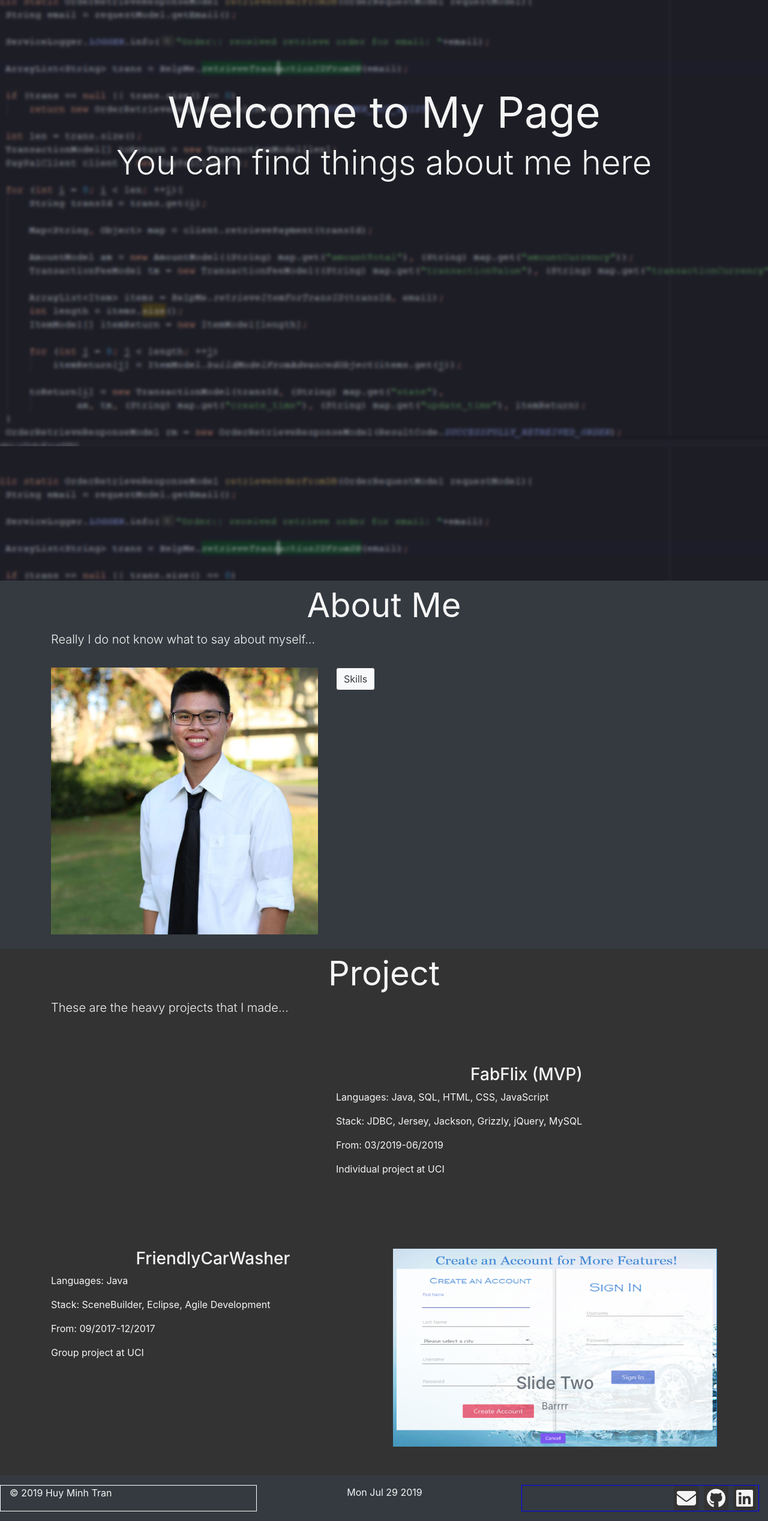
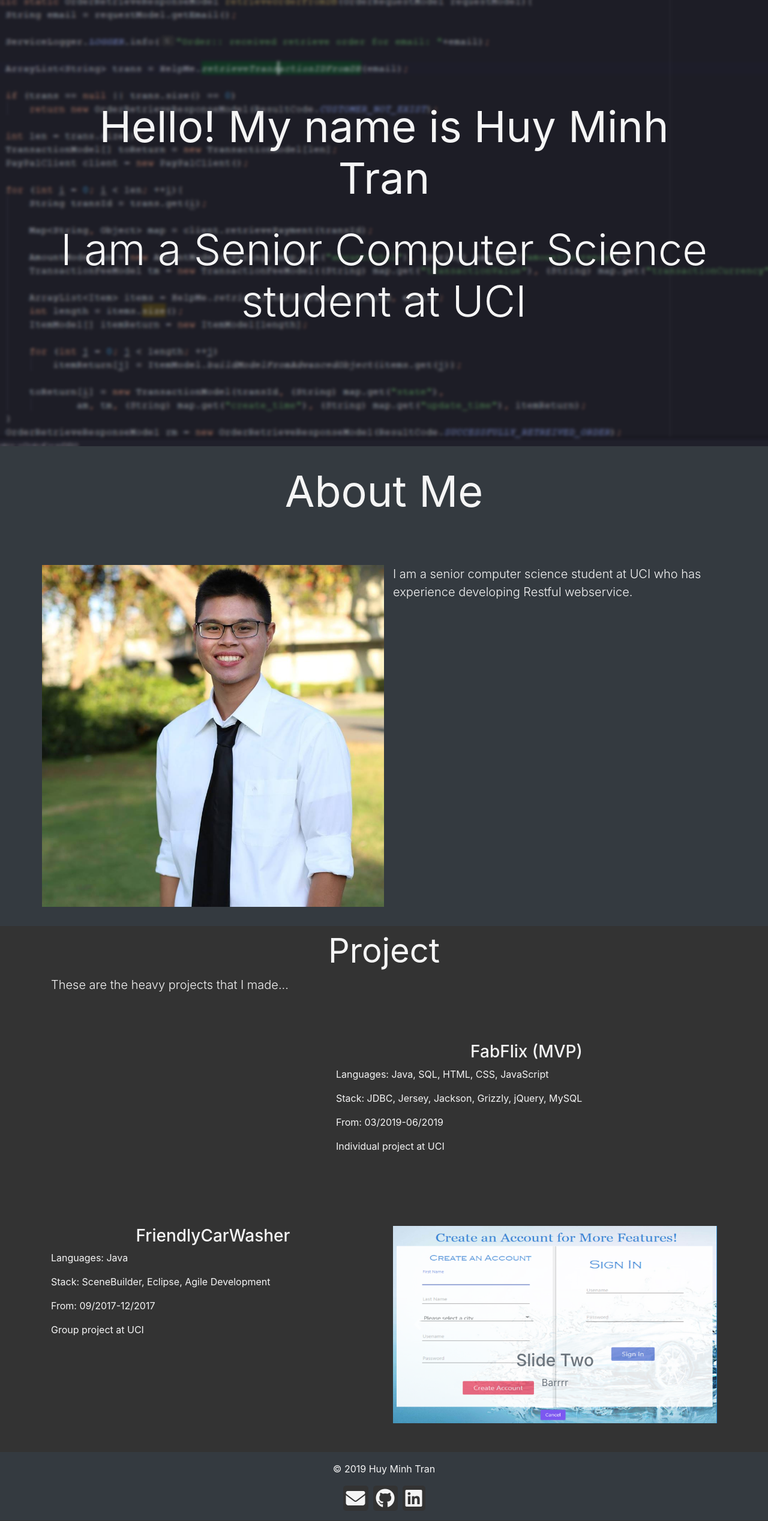
Before and after one commit to emmohac/AdvancedPS, a plain HTML site: page index.html in a window 1280 px wide. Shown: the part 56-2592 px from the top of the page at 60% size. Drawn offline with nearby package versions, Linux system fonts and the light colour scheme; grey boxes are pictures that could not be loaded.

Commit message:
Full screen view

```diff
--- a/index.html
+++ b/index.html
@@ -2,7 +2,7 @@
 <html lang="en">
 
 <head>
-    <title>Just Another CS Student</title>
+    <title>Huy Minh Tran | Just Another CS Student</title>
     <!-- Required meta tags -->
     <meta charset="utf-8" />
     <meta name="viewport" content="width=device-width, initial-scale=1, shrink-to-fit=no" />
@@ -49,62 +49,41 @@
         <div class="container home-inner">
             <div class="row">
                 <div class="col d-lg-block text-center">
-                    <h1 class="display-3"><strong>Welcome to My Page</strong></h1>
-                    <h3 class="display-4">You can find things about me here</h3>
+                    <h1 class="display-3 py-4"><strong>Hello! My name is Huy Minh Tran</strong></h1>
+                    <h3 class="display-3 d-none d-sm-block">I am a Senior Computer Science student at UCI</h3>
                 </div>
             </div>
         </div>
     </header>
 
+    <!-- About Me-->
     <section class="py-2 bg-dark" id="about">
         <div class="container">
-            <div class="row">
+            <div class="row py-4">
                 <div class="col">
-                    <h2 class="display-4 text-center"><strong>About Me</strong></h2>
-                    <p class="lead">Really I do not know what to say about myself...</p>
+                    <h2 class="display-3 text-center"><strong>About Me</strong></h2>
                 </div>
             </div>
+            <div class="row py-5">
+                <div class="col-6 px-0">
+                    <img src="image/myself.jpg" class="img-fluid" />
+                </div>
+                <div class="col-6">
+                    <p class="lead">
+                        I am a senior computer science student at UCI who has experience developing Restful webservice.
+                    </p>
+                </div>
+
+            </div>
+
+
+
+
+
+
+
         </div>
     </section>
-    <!-- About Me-->
-    <section id="afterAbout" class="pt-2 pb-4 bg-dark">
-        <div class="container">
-            <div class="row">
-                <div class="col-5">
-                    <img src="image/myself.jpg" class="img-fluid" />
-                </div>
-                <div class="col-7">
-                    <button class="btn btn-light btn-outline-dark d-block" data-toggle="collapse" data-target="#skills"
-                        data-trigger="focus">
-                        Skills
-                    </button>
-                    <div class="collapse mb-3" id="skills">
-                        <div class="card">
-                            <div class="card-body text-muted">
-                                C++
-                                <div class="progress">
-                                    <div class="progress-bar progress-bar-striped progress-bar-animated"
-                                        style="width: 70%;"></div>
-                                </div>
-                                Java
-                                <div class="progress">
-                                    <div class="progress-bar bg-info progress-bar-striped progress-bar-animated"
-                                        style="width: 50%;"></div>
-                                </div>
-                                JavaScript
-                                <div class="progress">
-                                    <div class="progress-bar bg-danger progress-bar-striped progress-bar-animated"
-                                        style="width: 30%"></div>
-                                </div>
-
-                            </div>
-                        </div>
-                    </div>
-                </div>
-            </div>
-        </div>
-    </section>
-
     <!-- Pre Project-->
     <section class="py-2" id="project">
         <div class="container">
@@ -139,14 +118,6 @@
                 </div>
             </div>
             <div class="row py-4">
-                <div class="col-lg-6 order-1">
-                    <h3 class="text-center">FriendlyCarWasher</h3>
-                    <p>Languages: Java</p>
-                    <p>Stack: SceneBuilder, Eclipse, Agile Development</p>
-                    <p>From: 09/2017-12/2017</p>
-                    <p>Group project at UCI</p>
-                </div>
-
                 <div class="col-lg-6 order-2">
                     <div class="carousel slide" id="slider" data-ride="carousel">
                         <ol class="carousel-indicators">
@@ -198,29 +169,33 @@
                         </a>
                     </div>
                 </div>
+                <div class="col-lg-6 order-1">
+                    <h3 class="text-center">FriendlyCarWasher</h3>
+                    <p>Languages: Java</p>
+                    <p>Stack: SceneBuilder, Eclipse, Agile Development</p>
+                    <p>From: 09/2017-12/2017</p>
+                    <p>Group project at UCI</p>
+                </div>
             </div>
+
+
         </div>
     </section>
 
     <footer class="bg-dark py-3">
         <!-- id = "contact" -->
         <section>
-            <div class="container-fluid">
+            <div class="container">
                 <div class="row">
-                    <div class="col" style="border: 1px solid white;">
-                        <div class="d-flex justify-content-between">
+                    <div class="col">
+                        <div class="d-flex justify-content-center">
                             <p>&copy; <span id="year"></span> Huy Minh Tran</p>
                         </div>
                     </div>
-                    <div class="col d-none d-lg-block">
-                        <!-- <div class="d-none d-lg-block"> -->
+                </div>
+                <div class="row">
+                    <div class="col">
                         <div class="d-flex justify-content-center">
-                            <span id="date"></span>
-                        </div>
-                        <!-- </div> -->
-                    </div>
-                    <div class="col">
-                        <div class="d-flex justify-content-end" style="border: 1px solid blue;">
                             <a href="mailto:huymt2@uci.edu?Subject=From%20Portfolio">
                                 <i class="fas fa-envelope fa-2x mx-1"></i>
                             </a>
@@ -232,6 +207,7 @@
                     </div>
                 </div>
             </div>
+
         </section>
     </footer>
 
--- a/style.css
+++ b/style.css
@@ -1,9 +1,19 @@
 #main {
-    background: url(image/homeBG_blurred.png);
+    background-image: url(image/homeBG_blurred.png);
     background-attachment: fixed;
     background-size: cover;
+    background-position: center center;
     background-repeat: no-repeat;
-    height: 1024px;
+    height: 100%;
+}
+
+html,
+body {
+    height: 100%;
+}
+
+#about {
+    height: 100%;
 }
 
 #main .home-inner {
--- a/support.js
+++ b/support.js
@@ -27,6 +27,3 @@ $("html body").click(function (e) {
     if (!$(e.target).is(".card-body"))
         $(".collapse").collapse("hide");
 });
-
-//Displaying date and time
-$("#date").text(new Date().toDateString());
```
